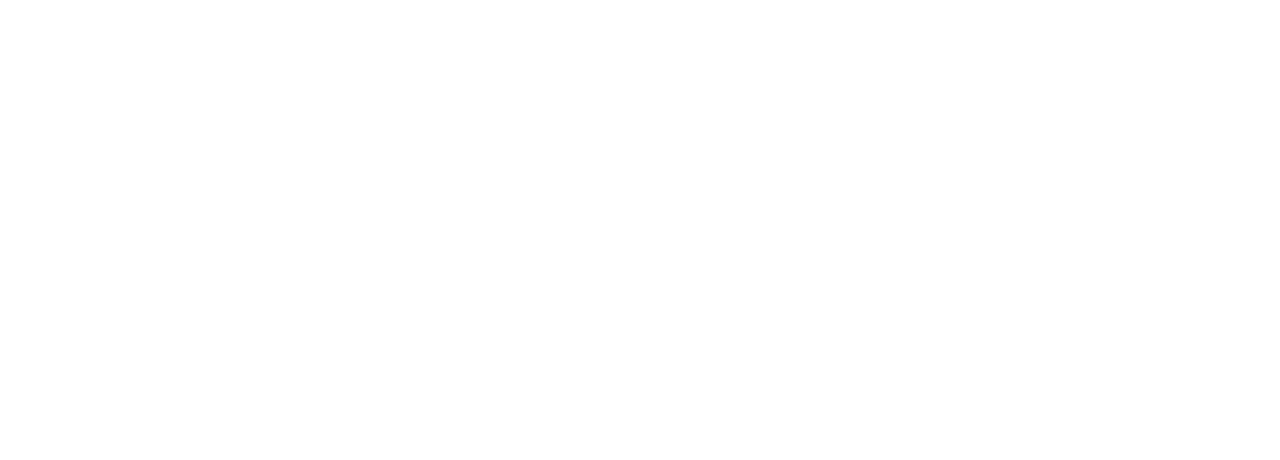
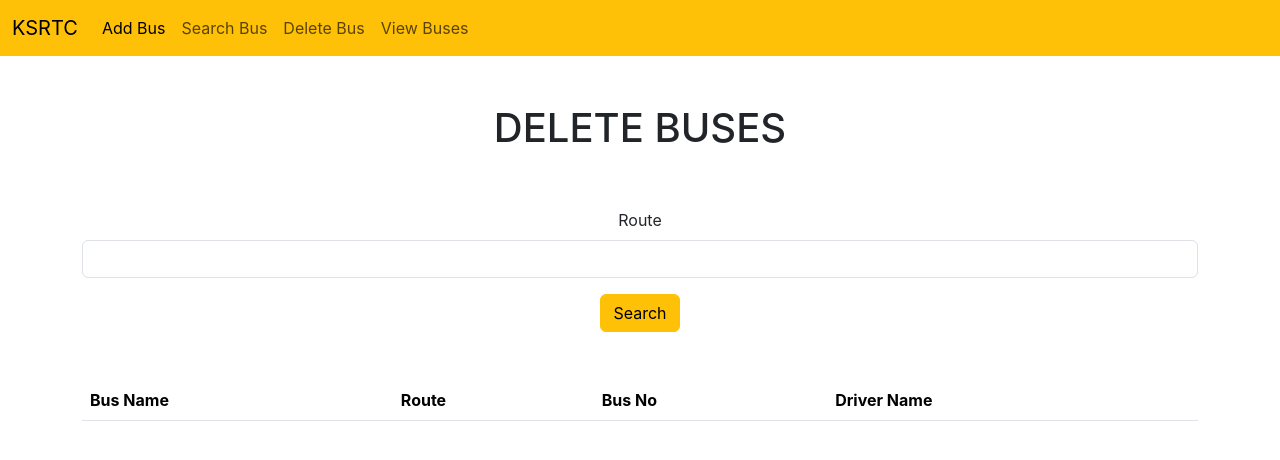
Before and after one commit to Anna-J-o-s-e/ksrtc-app-frontend, a React (Create React App) app: page /delete in a window 1280 px wide. Before the commit this address had no page. Shown: the top 460 px of the page. Built offline with nearby package versions, Linux system fonts and the light colour scheme.

Commit message:
search and delete completed

```diff
--- a/src/App.js
+++ b/src/App.js
@@ -7,6 +7,8 @@
 import DashBoard from './components/DashBoard';
 import AddBus from './components/AddBus';
 import ViewBus from './components/ViewBus';
+import SearchBus from './components/SearchBus';
+import DeleteBus from './components/DeleteBus';
 
 function App() {
   return (
@@ -20,6 +22,8 @@
         <Route path='/dashboard' element={<DashBoard/>}/>
         <Route path='/add' element={<AddBus/>}/>
         <Route path='/view' element={<ViewBus/>}/>
+        <Route path='/search' element={<SearchBus/>}/>
+        <Route path='/delete' element={<DeleteBus/>}/>
 
         </Routes></BrowserRouter>
 
--- /dev/null
+++ b/src/components/DeleteBus.jsx
@@ -0,0 +1,104 @@
+import React, { useState } from 'react'
+import NavBar from './NavBar'
+import axios from 'axios'
+
+
+const DeleteBus = () => {
+
+    const [data, searchData] = useState(
+        {
+            "route": ""
+        }
+    )
+
+    const deleteCourse=(id)=>{
+        let input={"_id":id}
+        axios.post("http://localhost:8080/delete",data).then(
+            (response)=>{
+                console.log(response.data)
+                if (response.data.status=="success") {
+                    alert("Deleted successfully")
+                } else {
+                    alert("Couldn't Delete.Error !!")
+                }
+            }
+        ).catch()
+    }
+    const [result, setResult] = useState([])
+    const inputHandler = (event) => {
+        searchData({ ...data, [event.target.name]: event.target.value })
+    }
+    const readValue = () => {
+        console.log(data)
+        axios.post("http://localhost:8080/search", data).then((Response) => {
+            setResult(Response.data)
+        }).catch()
+    }
+  return (
+    <div>
+<NavBar/>
+<br /><br />
+            <center><h1>DELETE BUSES</h1></center>
+            <br /><br />
+            <div className="container">
+                <div className="row">
+                    <div className="col ol-12 col-sm-12 col-md-12 col-lg-12 col-xl-12 col-xxl-12">
+                        <center>
+                            <div className="row g-3">
+                                <div className="col col-12 col-sm-12 col-md-12 col-lg-12 col-xl-12 col-xxl-12">
+
+                                    <label htmlFor="" className="form-label">Route</label>
+                                    <input type="text" className="form-control" value={data.route} name='route' onChange={inputHandler} />
+                                </div>
+                                <div className="col col-12 col-sm-12 col-md-12 col-lg-12 col-xl-12 col-xxl-12">
+                                    <button className="btn btn-warning" onClick={readValue}>Search</button>
+                                </div>
+                            </div>
+                        </center>
+                    </div>
+                </div>
+                <br /><br />
+<div className="row">
+    <div className="col col-12 col-sm-12 col-md-12 col-lg-12 col-xl-12 col-xxl-12">
+
+    <table class="table">
+  <thead>
+    <tr>
+      <th scope="col">Bus Name</th>
+      <th scope="col">Route</th>
+      <th scope="col">Bus No</th>
+      <th scope="col">Driver Name</th>
+    </tr>
+  </thead>
+  <tbody>
+    {
+        result.map(
+        (value,index)=>{
+            return  <tr>
+            <td>{value.busName}</td>
+            <td>{value.route}</td>
+            <td>{value.busNo}</td>
+            <td>{value.drivername}</td>
+            <td><button className="btn btn-warning" onClick={readValue}>Delete</button></td>
+
+          </tr>
+        }
+        )
+    }
+
+
+  </tbody>
+</table>
+
+
+
+    </div>
+</div>
+
+            </div>
+
+    </div>
+  )
+}
+
+export default DeleteBus
--- a/src/components/NavBar.jsx
+++ b/src/components/NavBar.jsx
@@ -14,8 +14,8 @@
     <div className="collapse navbar-collapse" id="navbarNavAltMarkup">
       <div className="navbar-nav">
         <Link className="nav-link active" aria-current="page" to="/add">Add Bus</Link>
-        <Link className="nav-link" to="">Search Bus</Link>
-        <Link className="nav-link" to="#">Delete Bus</Link>
+        <Link className="nav-link" to="/search">Search Bus</Link>
+        <Link className="nav-link" to="/delete">Delete Bus</Link>
         <Link className="nav-link" to="/view">View Buses</Link>
       </div>
     </div>
--- /dev/null
+++ b/src/components/SearchBus.jsx
@@ -0,0 +1,88 @@
+import React, { useState } from 'react'
+import NavBar from './NavBar'
+import axios from 'axios'
+
+const SearchBus = () => {
+
+    const [data, searchData] = useState(
+        {
+            "route": ""
+        }
+    )
+    const [result, setResult] = useState([])
+    const inputHandler = (event) => {
+        searchData({ ...data, [event.target.name]: event.target.value })
+    }
+    const readValue = () => {
+        console.log(data)
+        axios.post("http://localhost:8080/search", data).then((Response) => {
+            setResult(Response.data)
+        }).catch()
+    }
+    return (
+        <div>
+            <NavBar />
+            <br /><br />
+            <center><h1>SEARCH BUSES</h1></center>
+            <br /><br />
+            <div className="container">
+                <div className="row">
+                    <div className="col ol-12 col-sm-12 col-md-12 col-lg-12 col-xl-12 col-xxl-12">
+                        <center>
+                            <div className="row g-3">
+                                <div className="col col-12 col-sm-12 col-md-12 col-lg-12 col-xl-12 col-xxl-12">
+
+                                    <label htmlFor="" className="form-label">Route</label>
+                                    <input type="text" className="form-control" value={data.route} name='route' onChange={inputHandler} />
+                                </div>
+                                <div className="col col-12 col-sm-12 col-md-12 col-lg-12 col-xl-12 col-xxl-12">
+                                    <button className="btn btn-warning" onClick={readValue}>Search</button>
+                                </div>
+                            </div>
+                        </center>
+                    </div>
+                </div>
+                <br /><br />
+<div className="row">
+    <div className="col col-12 col-sm-12 col-md-12 col-lg-12 col-xl-12 col-xxl-12">
+
+    <table class="table">
+  <thead>
+    <tr>
+      <th scope="col">Bus Name</th>
+      <th scope="col">Route</th>
+      <th scope="col">Bus No</th>
+      <th scope="col">Driver Name</th>
+    </tr>
+  </thead>
+  <tbody>
+    {
+        result.map(
+        (value,index)=>{
+            return  <tr>
+            <td>{value.busName}</td>
+            <td>{value.route}</td>
+            <td>{value.busNo}</td>
+            <td>{value.drivername}</td>
+          </tr>
+        }
+        )
+    }
+
+
+  </tbody>
+</table>
+
+
+
+    </div>
+</div>
+
+            </div>
+
+
+        </div>
+    )
+}
+
+export default SearchBus
```
